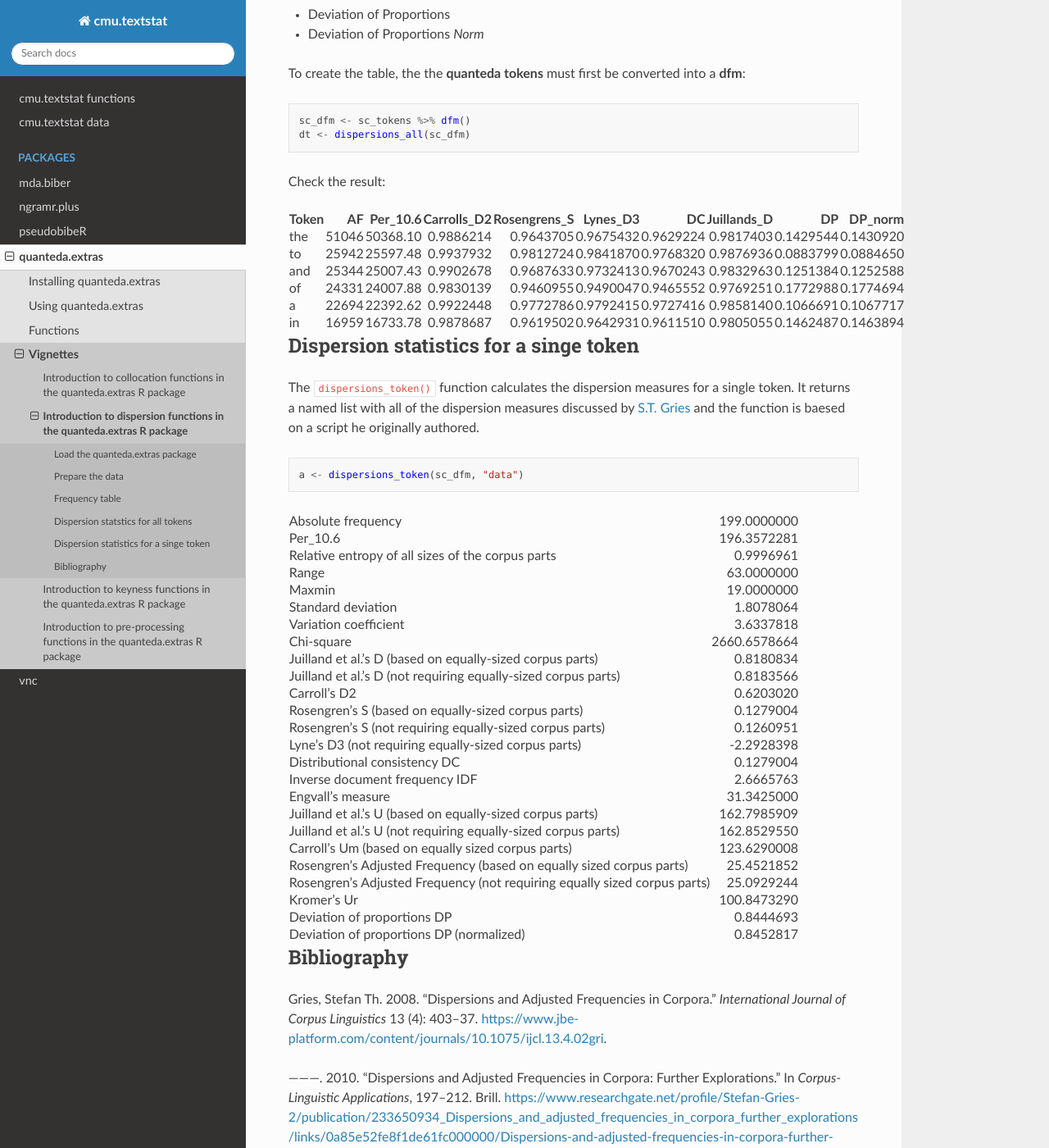
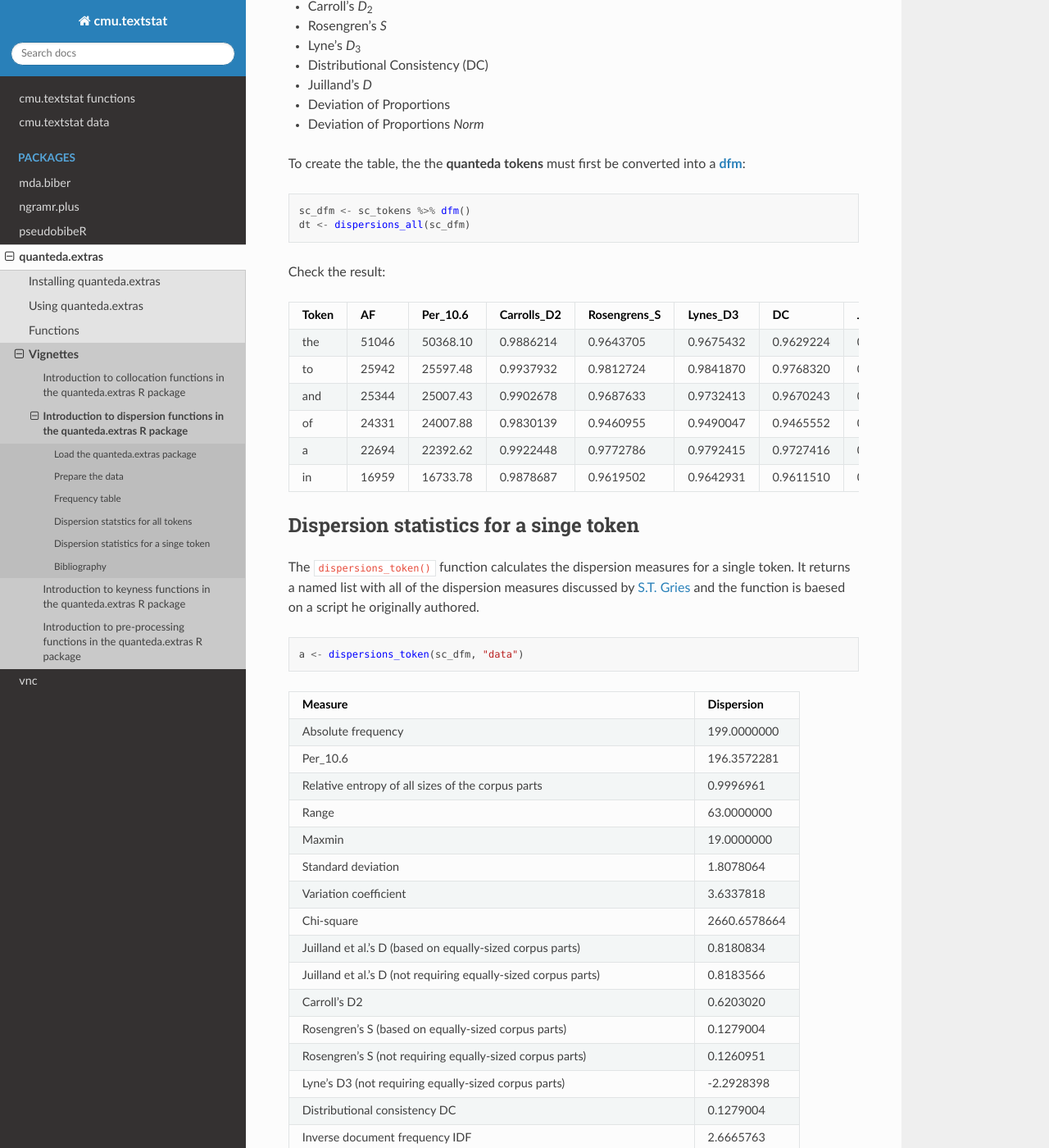
Before and after one commit to browndw/cmu-textstat-docs, a Sphinx documentation site: the page built from docs/quanteda.extras/vignettes/dispersions_introduction.md, in a window 1280 px wide and 1400 px high, scrolled down 1659 px. Shown: the whole window at 82% size. Built offline with Sphinx 7.4.7 and the Read the Docs theme 2.0.0, drawn with Linux system fonts in a browser that asks for light colours; some of the changed text lies outside the part shown.

Commit message:
Update dispersions_introduction.md

````diff
--- a/docs/quanteda.extras/vignettes/dispersions_introduction.md
+++ b/docs/quanteda.extras/vignettes/dispersions_introduction.md
@@ -12,8 +12,7 @@ library(tidyverse)
 
 ## Prepare the data
 
-First, we’ll use to `preprocess_text()` function to “clean” the text
-data. See the **preprocess vignette** for more information.
+First, we’ll use to `preprocess_text()` function to “clean” the text data. See the **[preprocess vignette](https://cmu-textstat-docs.readthedocs.io/en/latest/quanteda.extras/vignettes/preprocess_introduction.html)** for more information.
 
 ``` r
 sc <- sample_corpus %>%
@@ -30,14 +29,14 @@ sc_tokens <- sc %>%
 
 ## Frequency table
 
-The **frequency_table( )** function aggregates useful descriptive
+The `frequency_table()` function aggregates useful descriptive
 measures: absolute frequency, relative frequency, average reduced
 frequency, and deviation of proportions.
 
 The relatvie frequency (**Per_10.x**) the relatvie frequency is
 automatically calibrated to a normaizing factor, where here is per million tokens.
 
-Average reduced frequency (**ARF**) combines dispersion and frequency into a single measure by de-emphasizing occurrences of a token that appear clustered in close proximity.
+[Average reduced frequency](https://www.tandfonline.com/doi/abs/10.1076/jqul.9.3.215.14124) (**ARF**) combines dispersion and frequency into a single measure by de-emphasizing occurrences of a token that appear clustered in close proximity.
 
 [Deviation of proportions](https://www.researchgate.net/publication233685362_Dispersions_and_adjusted_frequencies_in_corpora) (**DP**) is a dispersion statistic proposed by Greis, which measures dispersion on a scale of 0 to 1 such that tokens with DP close to zero are **more** dispersed while those closer to 1 are **less** dispersed.
 
@@ -47,131 +46,14 @@ ft <- frequency_table(sc_tokens)
 
 Check the result:
 
-<table>
-<thead>
-<tr>
-<th style="text-align:left;">
-Token
-</th>
-<th style="text-align:right;">
-AF
-</th>
-<th style="text-align:right;">
-Per_10.6
-</th>
-<th style="text-align:right;">
-ARF
-</th>
-<th style="text-align:right;">
-DP
-</th>
-</tr>
-</thead>
-<tbody>
-<tr>
-<td style="text-align:left;">
-the
-</td>
-<td style="text-align:right;">
-51046
-</td>
-<td style="text-align:right;">
-50368.10
-</td>
-<td style="text-align:right;">
-31828.29
-</td>
-<td style="text-align:right;">
-0.1429544
-</td>
-</tr>
-<tr>
-<td style="text-align:left;">
-to
-</td>
-<td style="text-align:right;">
-25942
-</td>
-<td style="text-align:right;">
-25597.48
-</td>
-<td style="text-align:right;">
-16269.94
-</td>
-<td style="text-align:right;">
-0.0883799
-</td>
-</tr>
-<tr>
-<td style="text-align:left;">
-and
-</td>
-<td style="text-align:right;">
-25344
-</td>
-<td style="text-align:right;">
-25007.43
-</td>
-<td style="text-align:right;">
-15936.60
-</td>
-<td style="text-align:right;">
-0.1251384
-</td>
-</tr>
-<tr>
-<td style="text-align:left;">
-of
-</td>
-<td style="text-align:right;">
-24331
-</td>
-<td style="text-align:right;">
-24007.88
-</td>
-<td style="text-align:right;">
-14706.63
-</td>
-<td style="text-align:right;">
-0.1772988
-</td>
-</tr>
-<tr>
-<td style="text-align:left;">
-a
-</td>
-<td style="text-align:right;">
-22694
-</td>
-<td style="text-align:right;">
-22392.62
-</td>
-<td style="text-align:right;">
-13958.30
-</td>
-<td style="text-align:right;">
-0.1066691
-</td>
-</tr>
-<tr>
-<td style="text-align:left;">
-in
-</td>
-<td style="text-align:right;">
-16959
-</td>
-<td style="text-align:right;">
-16733.78
-</td>
-<td style="text-align:right;">
-10391.13
-</td>
-<td style="text-align:right;">
-0.1462487
-</td>
-</tr>
-</tbody>
-</table>
+| Token | AF    | Per_10.6 | ARF      | DP        |
+|-------|-------|----------|----------|-----------|
+| the   | 51046 | 50368.10 | 31828.29 | 0.1429544 |
+| to    | 25942 | 25597.48 | 16269.94 | 0.0883799 |
+| and   | 25344 | 25007.43 | 15936.60 | 0.1251384 |
+| of    | 24331 | 24007.88 | 14706.63 | 0.1772988 |
+| a     | 22694 | 22392.62 | 13958.30 | 0.1066691 |
+| in    | 16959 | 16733.78 | 10391.13 | 0.1462487 |
 
 ## Dispersion statstics for all tokens
 
@@ -185,7 +67,7 @@ A data.frame of common dispersion measures can be generated using the `dispersio
 - Deviation of Proportions
 - Deviation of Proportions *Norm*
 
-To create the table, the the **quanteda tokens** must first be converted into a **dfm**:
+To create the table, the the **quanteda tokens** must first be converted into a **[dfm](http://quanteda.io/reference/dfm.html)**:
 
 ``` r
 sc_dfm <- sc_tokens %>% dfm()
@@ -194,236 +76,14 @@ dt <- dispersions_all(sc_dfm)
 
 Check the result:
 
-<table>
-<thead>
-<tr>
-<th style="text-align:left;">
-Token
-</th>
-<th style="text-align:right;">
-AF
-</th>
-<th style="text-align:right;">
-Per_10.6
-</th>
-<th style="text-align:right;">
-Carrolls_D2
-</th>
-<th style="text-align:right;">
-Rosengrens_S
-</th>
-<th style="text-align:right;">
-Lynes_D3
-</th>
-<th style="text-align:right;">
-DC
-</th>
-<th style="text-align:right;">
-Juillands_D
-</th>
-<th style="text-align:right;">
-DP
-</th>
-<th style="text-align:right;">
-DP_norm
-</th>
-</tr>
-</thead>
-<tbody>
-<tr>
-<td style="text-align:left;">
-the
-</td>
-<td style="text-align:right;">
-51046
-</td>
-<td style="text-align:right;">
-50368.10
-</td>
-<td style="text-align:right;">
-0.9886214
-</td>
-<td style="text-align:right;">
-0.9643705
-</td>
-<td style="text-align:right;">
-0.9675432
-</td>
-<td style="text-align:right;">
-0.9629224
-</td>
-<td style="text-align:right;">
-0.9817403
-</td>
-<td style="text-align:right;">
-0.1429544
-</td>
-<td style="text-align:right;">
-0.1430920
-</td>
-</tr>
-<tr>
-<td style="text-align:left;">
-to
-</td>
-<td style="text-align:right;">
-25942
-</td>
-<td style="text-align:right;">
-25597.48
-</td>
-<td style="text-align:right;">
-0.9937932
-</td>
-<td style="text-align:right;">
-0.9812724
-</td>
-<td style="text-align:right;">
-0.9841870
-</td>
-<td style="text-align:right;">
-0.9768320
-</td>
-<td style="text-align:right;">
-0.9876936
-</td>
-<td style="text-align:right;">
-0.0883799
-</td>
-<td style="text-align:right;">
-0.0884650
-</td>
-</tr>
-<tr>
-<td style="text-align:left;">
-and
-</td>
-<td style="text-align:right;">
-25344
-</td>
-<td style="text-align:right;">
-25007.43
-</td>
-<td style="text-align:right;">
-0.9902678
-</td>
-<td style="text-align:right;">
-0.9687633
-</td>
-<td style="text-align:right;">
-0.9732413
-</td>
-<td style="text-align:right;">
-0.9670243
-</td>
-<td style="text-align:right;">
-0.9832963
-</td>
-<td style="text-align:right;">
-0.1251384
-</td>
-<td style="text-align:right;">
-0.1252588
-</td>
-</tr>
-<tr>
-<td style="text-align:left;">
-of
-</td>
-<td style="text-align:right;">
-24331
-</td>
-<td style="text-align:right;">
-24007.88
-</td>
-<td style="text-align:right;">
-0.9830139
-</td>
-<td style="text-align:right;">
-0.9460955
-</td>
-<td style="text-align:right;">
-0.9490047
-</td>
-<td style="text-align:right;">
-0.9465552
-</td>
-<td style="text-align:right;">
-0.9769251
-</td>
-<td style="text-align:right;">
-0.1772988
-</td>
-<td style="text-align:right;">
-0.1774694
-</td>
-</tr>
-<tr>
-<td style="text-align:left;">
-a
-</td>
-<td style="text-align:right;">
-22694
-</td>
-<td style="text-align:right;">
-22392.62
-</td>
-<td style="text-align:right;">
-0.9922448
-</td>
-<td style="text-align:right;">
-0.9772786
-</td>
-<td style="text-align:right;">
-0.9792415
-</td>
-<td style="text-align:right;">
-0.9727416
-</td>
-<td style="text-align:right;">
-0.9858140
-</td>
-<td style="text-align:right;">
-0.1066691
-</td>
-<td style="text-align:right;">
-0.1067717
-</td>
-</tr>
-<tr>
-<td style="text-align:left;">
-in
-</td>
-<td style="text-align:right;">
-16959
-</td>
-<td style="text-align:right;">
-16733.78
-</td>
-<td style="text-align:right;">
-0.9878687
-</td>
-<td style="text-align:right;">
-0.9619502
-</td>
-<td style="text-align:right;">
-0.9642931
-</td>
-<td style="text-align:right;">
-0.9611510
-</td>
-<td style="text-align:right;">
-0.9805055
-</td>
-<td style="text-align:right;">
-0.1462487
-</td>
-<td style="text-align:right;">
-0.1463894
-</td>
-</tr>
-</tbody>
-</table>
+| Token | AF    | Per_10.6 | Carrolls_D2 | Rosengrens_S | Lynes_D3  | DC        | Juillands_D | DP        | DP_norm   |
+|-------|-------|----------|-------------|--------------|-----------|-----------|-------------|-----------|-----------|
+| the   | 51046 | 50368.10 | 0.9886214   | 0.9643705    | 0.9675432 | 0.9629224 | 0.9817403   | 0.1429544 | 0.1430920 |
+| to    | 25942 | 25597.48 | 0.9937932   | 0.9812724    | 0.9841870 | 0.9768320 | 0.9876936   | 0.0883799 | 0.0884650 |
+| and   | 25344 | 25007.43 | 0.9902678   | 0.9687633    | 0.9732413 | 0.9670243 | 0.9832963   | 0.1251384 | 0.1252588 |
+| of    | 24331 | 24007.88 | 0.9830139   | 0.9460955    | 0.9490047 | 0.9465552 | 0.9769251   | 0.1772988 | 0.1774694 |
+| a     | 22694 | 22392.62 | 0.9922448   | 0.9772786    | 0.9792415 | 0.9727416 | 0.9858140   | 0.1066691 | 0.1067717 |
+| in    | 16959 | 16733.78 | 0.9878687   | 0.9619502    | 0.9642931 | 0.9611510 | 0.9805055   | 0.1462487 | 0.1463894 |
 
 ## Dispersion statistics for a singe token
 
@@ -432,220 +92,33 @@ The `dispersions_token()` function calculates the dispersion measures for a sing
 ``` r
 a <- dispersions_token(sc_dfm, "data")
 ```
-
-<table>
-<thead>
-<tr>
-<th style="text-align:left;">
-</th>
-<th style="text-align:right;">
-</th>
-</tr>
-</thead>
-<tbody>
-<tr>
-<td style="text-align:left;">
-Absolute frequency
-</td>
-<td style="text-align:right;">
-199.0000000
-</td>
-</tr>
-<tr>
-<td style="text-align:left;">
-Per_10.6
-</td>
-<td style="text-align:right;">
-196.3572281
-</td>
-</tr>
-<tr>
-<td style="text-align:left;">
-Relative entropy of all sizes of the corpus parts
-</td>
-<td style="text-align:right;">
-0.9996961
-</td>
-</tr>
-<tr>
-<td style="text-align:left;">
-Range
-</td>
-<td style="text-align:right;">
-63.0000000
-</td>
-</tr>
-<tr>
-<td style="text-align:left;">
-Maxmin
-</td>
-<td style="text-align:right;">
-19.0000000
-</td>
-</tr>
-<tr>
-<td style="text-align:left;">
-Standard deviation
-</td>
-<td style="text-align:right;">
-1.8078064
-</td>
-</tr>
-<tr>
-<td style="text-align:left;">
-Variation coefficient
-</td>
-<td style="text-align:right;">
-3.6337818
-</td>
-</tr>
-<tr>
-<td style="text-align:left;">
-Chi-square
-</td>
-<td style="text-align:right;">
-2660.6578664
-</td>
-</tr>
-<tr>
-<td style="text-align:left;">
-Juilland et al.’s D (based on equally-sized corpus parts)
-</td>
-<td style="text-align:right;">
-0.8180834
-</td>
-</tr>
-<tr>
-<td style="text-align:left;">
-Juilland et al.’s D (not requiring equally-sized corpus parts)
-</td>
-<td style="text-align:right;">
-0.8183566
-</td>
-</tr>
-<tr>
-<td style="text-align:left;">
-Carroll’s D2
-</td>
-<td style="text-align:right;">
-0.6203020
-</td>
-</tr>
-<tr>
-<td style="text-align:left;">
-Rosengren’s S (based on equally-sized corpus parts)
-</td>
-<td style="text-align:right;">
-0.1279004
-</td>
-</tr>
-<tr>
-<td style="text-align:left;">
-Rosengren’s S (not requiring equally-sized corpus parts)
-</td>
-<td style="text-align:right;">
-0.1260951
-</td>
-</tr>
-<tr>
-<td style="text-align:left;">
-Lyne’s D3 (not requiring equally-sized corpus parts)
-</td>
-<td style="text-align:right;">
--2.2928398
-</td>
-</tr>
-<tr>
-<td style="text-align:left;">
-Distributional consistency DC
-</td>
-<td style="text-align:right;">
-0.1279004
-</td>
-</tr>
-<tr>
-<td style="text-align:left;">
-Inverse document frequency IDF
-</td>
-<td style="text-align:right;">
-2.6665763
-</td>
-</tr>
-<tr>
-<td style="text-align:left;">
-Engvall’s measure
-</td>
-<td style="text-align:right;">
-31.3425000
-</td>
-</tr>
-<tr>
-<td style="text-align:left;">
-Juilland et al.’s U (based on equally-sized corpus parts)
-</td>
-<td style="text-align:right;">
-162.7985909
-</td>
-</tr>
-<tr>
-<td style="text-align:left;">
-Juilland et al.’s U (not requiring equally-sized corpus parts)
-</td>
-<td style="text-align:right;">
-162.8529550
-</td>
-</tr>
-<tr>
-<td style="text-align:left;">
-Carroll’s Um (based on equally sized corpus parts)
-</td>
-<td style="text-align:right;">
-123.6290008
-</td>
-</tr>
-<tr>
-<td style="text-align:left;">
-Rosengren’s Adjusted Frequency (based on equally sized corpus parts)
-</td>
-<td style="text-align:right;">
-25.4521852
-</td>
-</tr>
-<tr>
-<td style="text-align:left;">
-Rosengren’s Adjusted Frequency (not requiring equally sized corpus
-parts)
-</td>
-<td style="text-align:right;">
-25.0929244
-</td>
-</tr>
-<tr>
-<td style="text-align:left;">
-Kromer’s Ur
-</td>
-<td style="text-align:right;">
-100.8473290
-</td>
-</tr>
-<tr>
-<td style="text-align:left;">
-Deviation of proportions DP
-</td>
-<td style="text-align:right;">
-0.8444693
-</td>
-</tr>
-<tr>
-<td style="text-align:left;">
-Deviation of proportions DP (normalized)
-</td>
-<td style="text-align:right;">
-0.8452817
-</td>
-</tr>
-</tbody>
-</table>
+| Measure                                                                   | Dispersion   |
+|---------------------------------------------------------------------------|-------------:|
+| Absolute frequency                                                        | 199.0000000  |
+| Per_10.6                                                                  | 196.3572281  |
+| Relative entropy of all sizes of the corpus parts                         | 0.9996961    |
+| Range                                                                     | 63.0000000   |
+| Maxmin                                                                    | 19.0000000   |
+| Standard deviation                                                        | 1.8078064    |
+| Variation coefficient                                                     | 3.6337818    |
+| Chi-square                                                                | 2660.6578664 |
+| Juilland et al.’s D (based on equally-sized corpus parts)                 | 0.8180834    |
+| Juilland et al.’s D (not requiring equally-sized corpus parts)            | 0.8183566    |
+| Carroll’s D2                                                              | 0.6203020    |
+| Rosengren’s S (based on equally-sized corpus parts)                       | 0.1279004    |
+| Rosengren’s S (not requiring equally-sized corpus parts)                  | 0.1260951    |
+| Lyne’s D3 (not requiring equally-sized corpus parts)                      | -2.2928398   |
+| Distributional consistency DC                                             | 0.1279004    |
+| Inverse document frequency IDF                                            | 2.6665763    |
+| Engvall’s measure                                                         | 31.3425000   |
+| Juilland et al.’s U (based on equally-sized corpus parts)                 | 162.7985909  |
+| Juilland et al.’s U (not requiring equally-sized corpus parts)            | 162.8529550  |
+| Carroll’s Um (based on equally sized corpus parts)                        | 123.6290008  |
+| Rosengren’s Adjusted Frequency (based on equally sized corpus parts)      | 25.4521852   |
+| Rosengren’s Adjusted Frequency (not requiring equally sized corpus parts) | 25.0929244   |
+| Kromer’s Ur                                                               | 100.8473290  |
+| Deviation of proportions DP                                               | 0.8444693    |
+| Deviation of proportions DP (normalized)                                  | 0.8452817    |
 
 ## Bibliography
 
````
